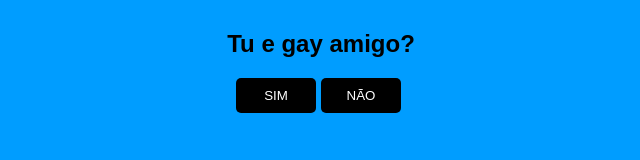
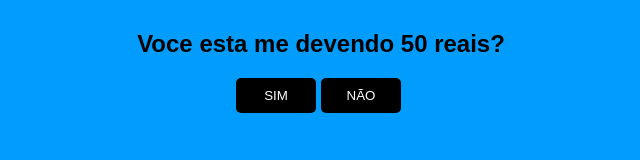
Before and after one commit to leone5800/tu-e-amigo, a plain HTML site: page index.html in a window 1280 px wide. Shown: the whole page, without its empty margins (329-969 px from the left). Drawn offline with Linux system fonts and the light colour scheme.

Commit message:
Update index.html

```diff
--- a/index.html
+++ b/index.html
@@ -5,11 +5,11 @@
     <meta http-equiv="X-UA-Compatible" content="IE=edge">
     <meta name="viewport" content="width=device-width, initial-scale=1.0">
     <link rel="stylesheet" href="teste.css">
-    <title>Tu e man?</title>
+    <title>pague 50 reais</title>
 </head>
 <body>
     <div id="conteudo">
-        <h2>Tu e gay amigo?</h2>
+        <h2>Voce esta me devendo 50 reais?</h2>
         <div style="margin: auto;width: 170px;">
             <button style="position: fixed;display: block;" class="btn" onclick="sim()">SIM</button>
             <button class="btn" onclick="desvia(this)" onmouseover="desvia(this)" style="position: absolute;">NÃO</button>
```
